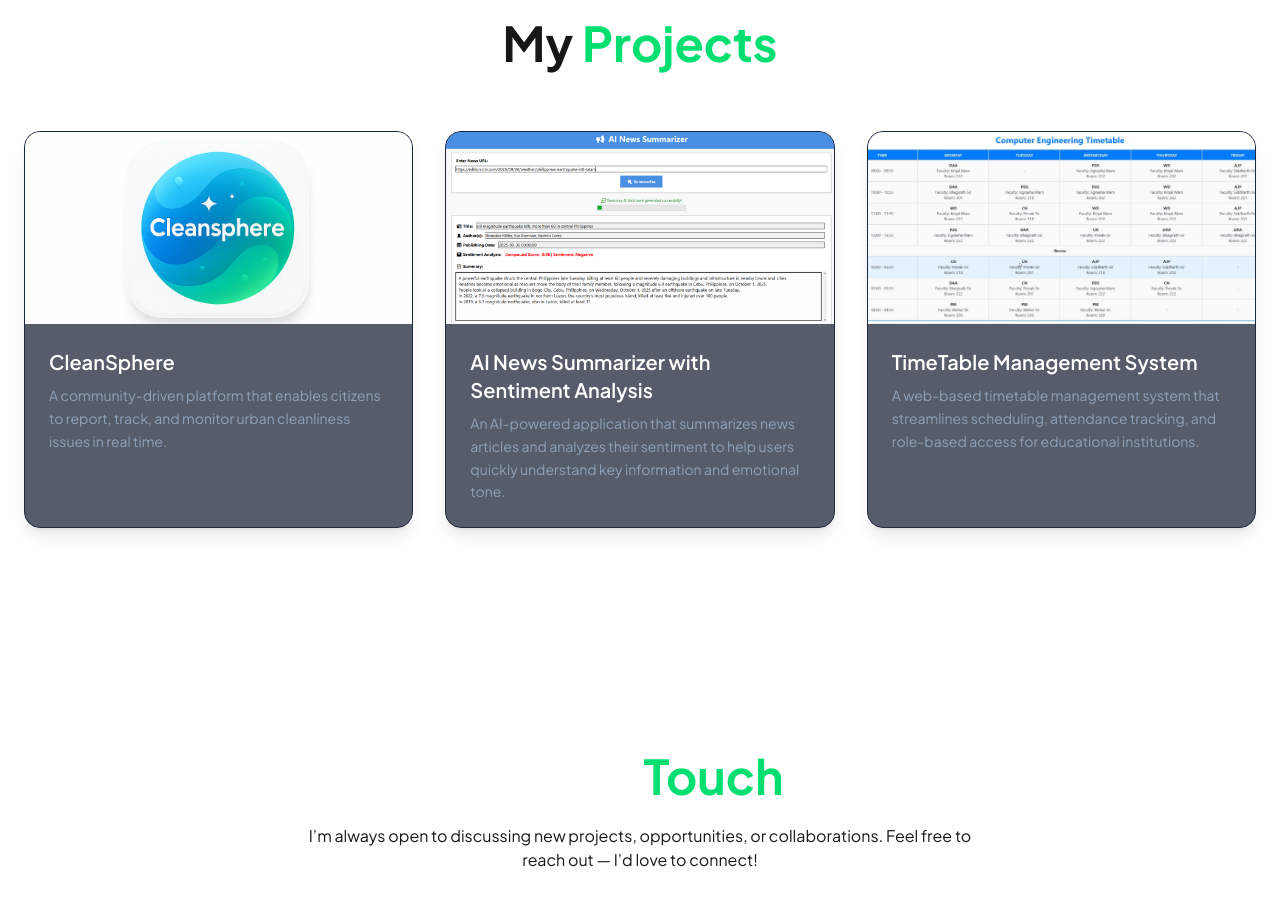
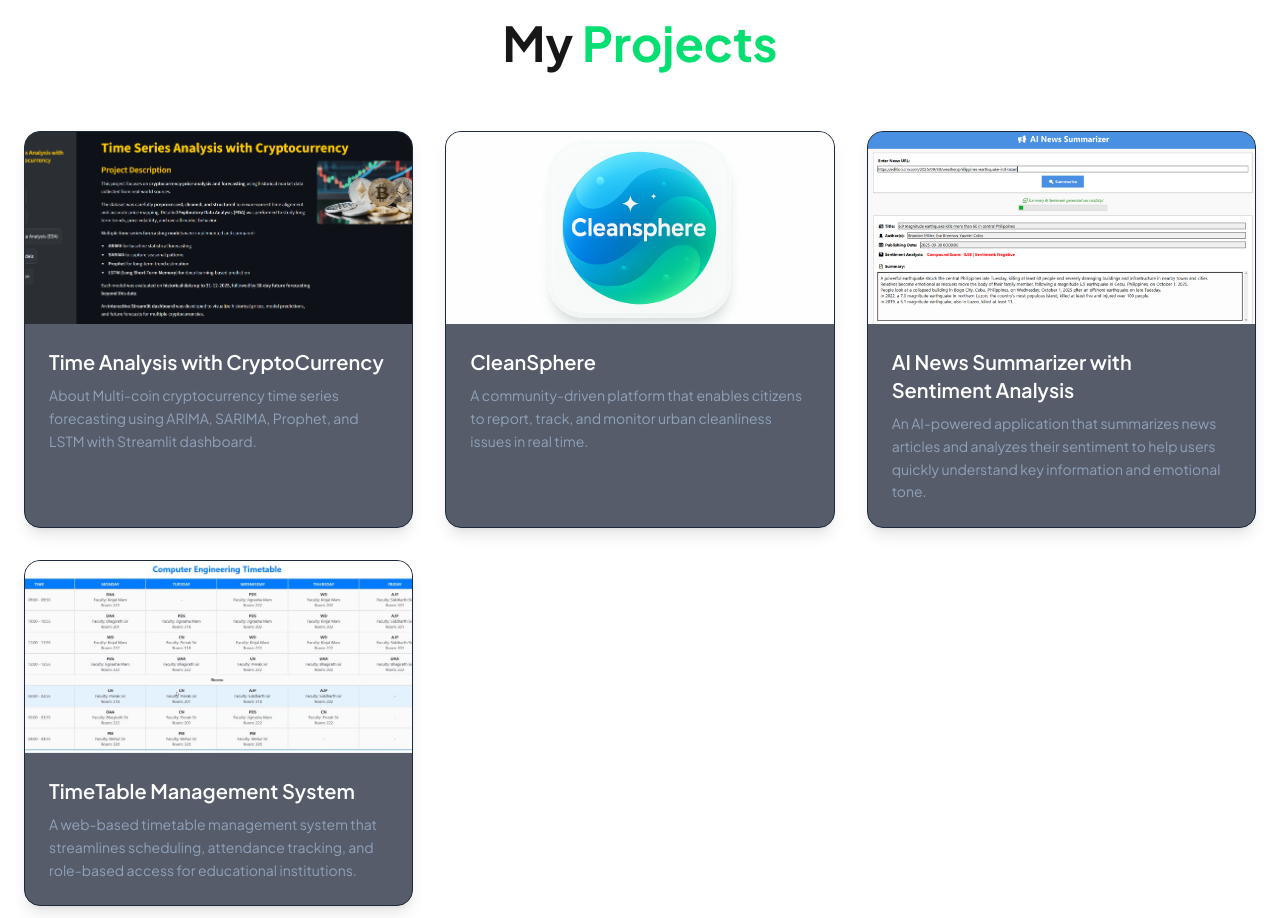
Before and after one commit to GitHarsh1511/portfolio, a Next.js app: page / in a window 1280 px wide. Shown: the part 4040-4958 px from the top of the page. Built offline with nearby package versions, Linux system fonts and the light colour scheme.

Commit message:
Crypto_Project

```diff
--- a/components/projects/Projects.tsx
+++ b/components/projects/Projects.tsx
@@ -16,6 +16,16 @@ interface Project {
 }
 
 const projects: Project[] = [
+
+  {
+    title:"Time Analysis with CryptoCurrency",
+    shortDescription:"About Multi-coin cryptocurrency time series forecasting using ARIMA, SARIMA, Prophet, and LSTM with Streamlit dashboard.",
+    fullDescription:"This project focuses on cryptocurrency price analysis and forecasting using historical market data collected from real-world sources.The dataset was carefully preprocessed, cleaned, and structured to ensure correct time alignment and accurate price mapping.\n\n Detailed Exploratory Data Analysis (EDA) was performed to study long-term trends, price volatility, and overall market behavior.\n\n Multiple time series forecasting models were implemented and compared:\n\n ARIMA for baseline statistical forecasting\n SARIMA to capture seasonal patterns\n Prophet for long-term trend estimation\n LSTM (Long Short-Term Memory) for deep learning-based prediction\n\n Each model was evaluated on historical data up to 31-12-2025, followed by 30-day future forecasting beyond this date.\n\nAn interactive Streamlit dashboard was developed to visualize historical prices, model predictions, and future forecasts for multiple cryptocurrencies.",
+    image:"/projects/home.png",
+    tech:["Python","Numpy","Pandas","Seaborn","Matplotlib","EDA","Streamlit"],
+    live:"https://time-series-analysis-with-cryptocurrency-2026-cryptobc.streamlit.app",
+    github:"https://github.com/GitHarsh1511/crypto-multi-coin-forecast",
+  },
   {
     title: "CleanSphere",
     shortDescription:
```
Also changed, not shown: public/projects/home.png (added).
